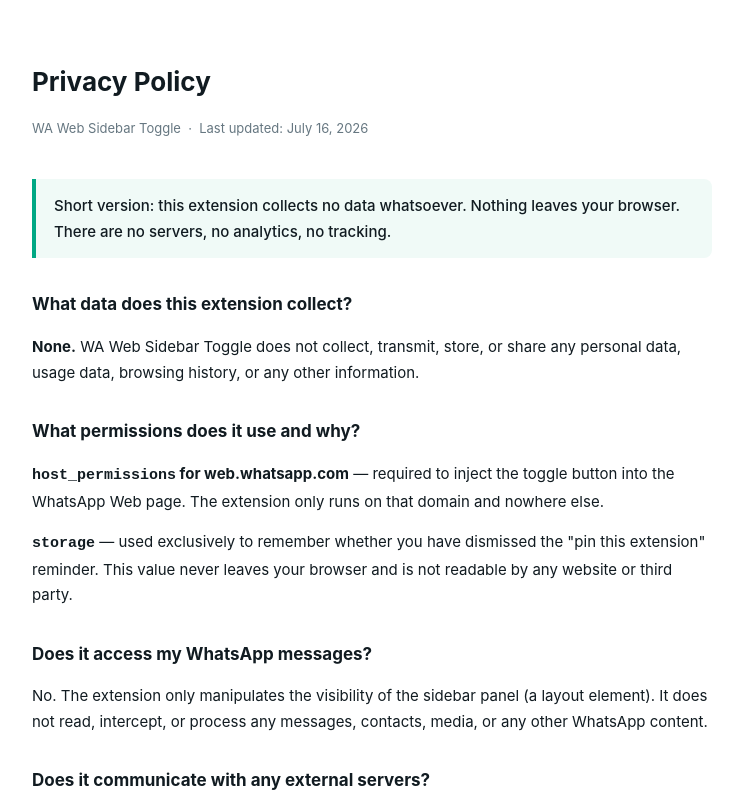
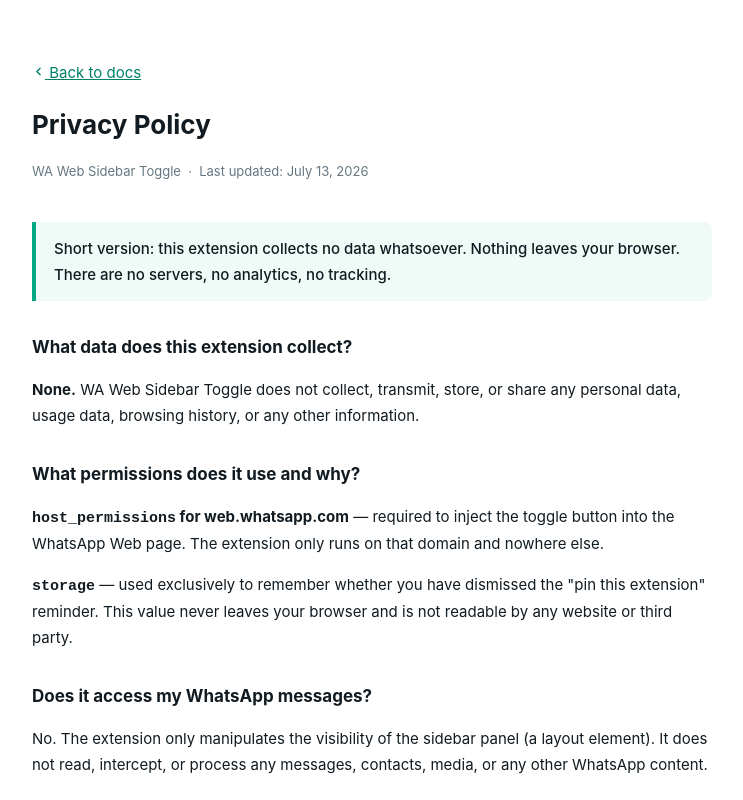
Before and after one commit to Muhammad-Aqib-Bashir/wa-web-sidebar-toggle, a browser extension: page docs/privacy-policy/index.html in a window 1280 px wide. Shown: the top 800 px of the page, without its empty margins (268-1011 px from the left). Drawn offline with Linux system fonts and the light colour scheme.

Commit message:
fix: update privacy policy icons and improve back navigation

```diff
--- a/docs/privacy-policy/index.html
+++ b/docs/privacy-policy/index.html
@@ -4,7 +4,19 @@
     <meta charset="UTF-8" />
     <meta name="viewport" content="width=device-width, initial-scale=1.0" />
     <title>Privacy Policy — WA Web Sidebar Toggle</title>
-    <link rel="shortcut icon" href="../icons/icon64.png" type="image/x-icon" />
+    <link
+      rel="icon"
+      type="image/png"
+      sizes="16x16"
+      href="../icons/icon16.png"
+    />
+    <link
+      rel="icon"
+      type="image/png"
+      sizes="48x48"
+      href="../icons/icon48.png"
+    />
+    <link rel="apple-touch-icon" sizes="128x128" href="../icons/icon128.png" />
     <style>
       body {
         font-family:
@@ -51,9 +63,25 @@
     </style>
   </head>
   <body>
+    <a href="../" class="topbar-back">
+      <svg
+        viewBox="0 0 24 24"
+        width="13"
+        height="13"
+        fill="none"
+        stroke="currentColor"
+        stroke-width="2.5"
+        stroke-linecap="round"
+        stroke-linejoin="round"
+      >
+        <polyline points="15 18 9 12 15 6" />
+      </svg>
+      Back to docs
+    </a>
     <h1>Privacy Policy</h1>
     <p class="meta">
-      WA Web Sidebar Toggle &nbsp;·&nbsp; Last updated: <span id="date"></span>
+      WA Web Sidebar Toggle &nbsp;·&nbsp; Last updated:
+      <span id="date">July 13, 2026</span>
     </p>
 
     <div class="highlight">
@@ -114,7 +142,7 @@
     <p>
       Questions? Open an issue on
       <a
-        href="https://github.com/Muhammad-Aqib-Bashir/wa-web-sidebar-toggle"
+        href="https://github.com/Muhammad-Aqib-Bashir/wa-web-sidebar-toggle/issues"
         target="_blank"
         rel="noopener noreferrer"
         >GitHub</a
@@ -124,14 +152,5 @@
         >muhammadaqibbashir.dev@gmail.com</a
       >.
     </p>
-
-    <script>
-      document.getElementById("date").textContent =
-        new Date().toLocaleDateString("en-US", {
-          year: "numeric",
-          month: "long",
-          day: "numeric",
-        });
-    </script>
   </body>
 </html>
```
